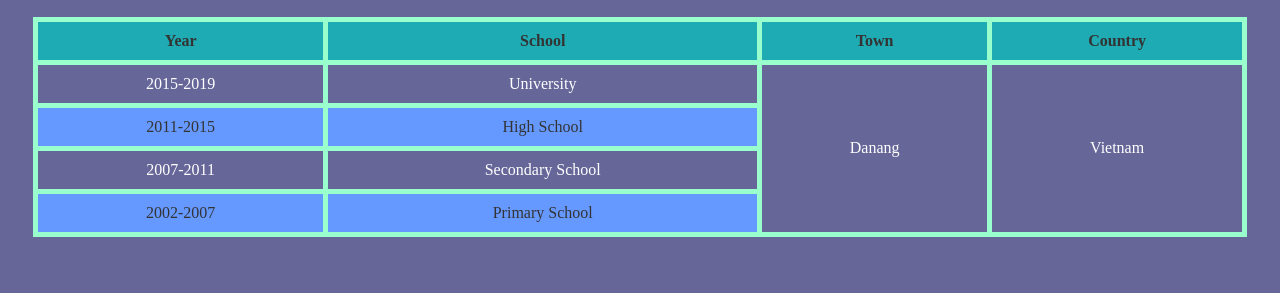
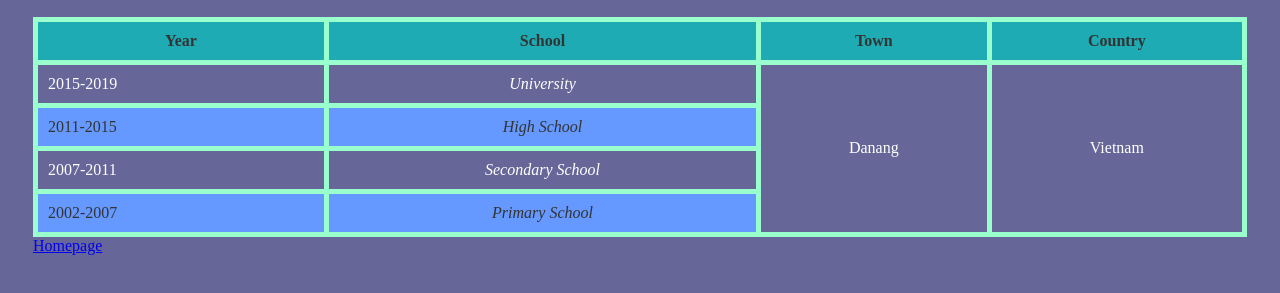
Before and after one commit to tesha3213/MyFirstWebApplication, a plain HTML site: page studies.html in a window 1280 px wide. Shown: the part 83-376 px from the top of the page. Drawn offline with Linux system fonts and the light colour scheme.

Commit message:
Finish 99%

```diff
--- a/css/studies.css
+++ b/css/studies.css
@@ -24,3 +24,13 @@ tr.even{
 	background-color: #6699ff;
 	color: #333;
 }
+/*tbody > tr:nth-child(2) > td {
+	border-top:15px solid #99ccff;
+}*/
+
+td:first-child{
+	text-align: left;
+}
+td:nth-child(2){
+	font-style: italic;
+}
--- a/studies.html
+++ b/studies.html
@@ -55,5 +55,7 @@
 
 		</table>
 
+		<a href="index.html">Homepage</a>
+
 	</body>
 </html>
```
Also changed, not shown: index.html (+1 -0 lines).
